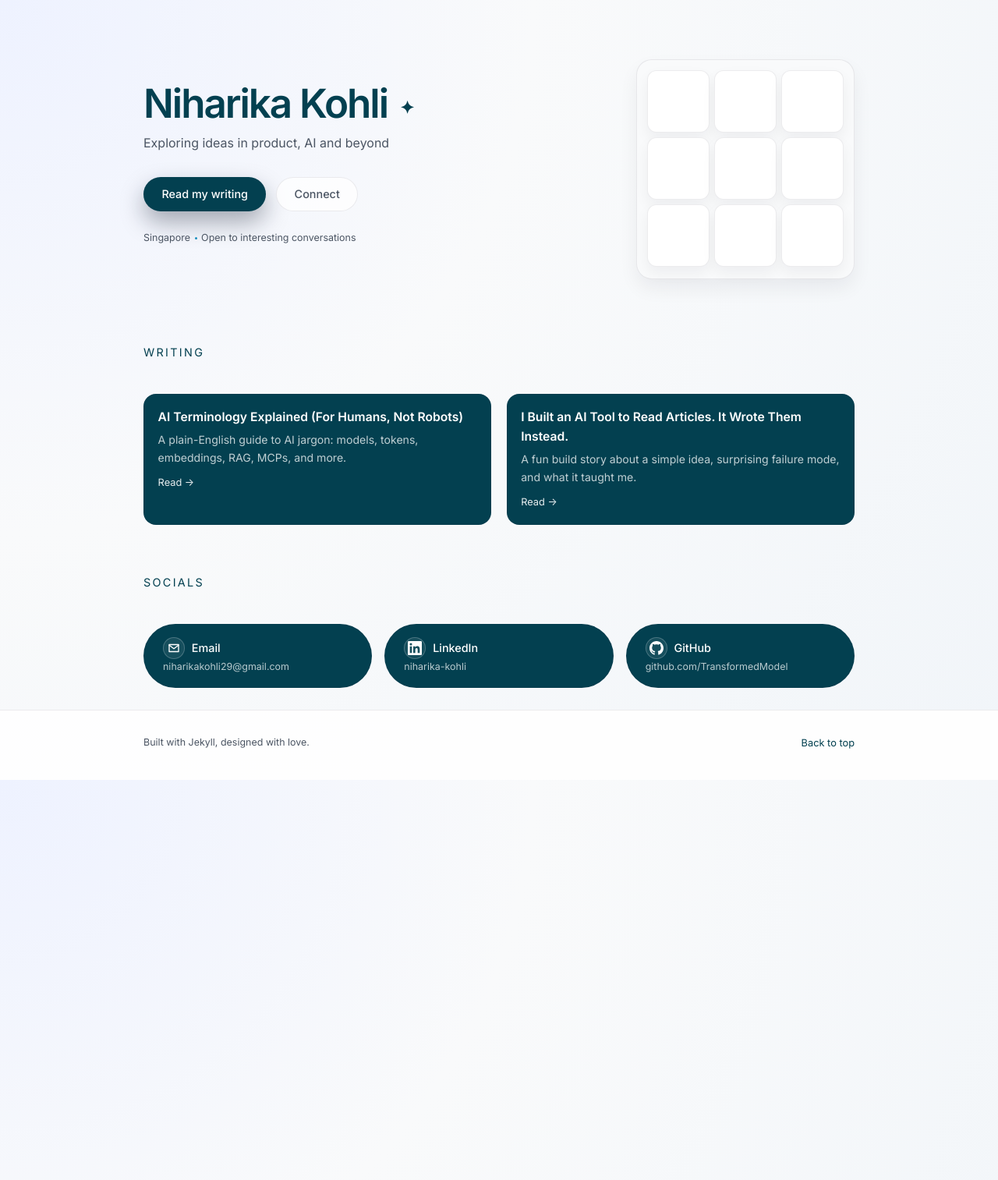
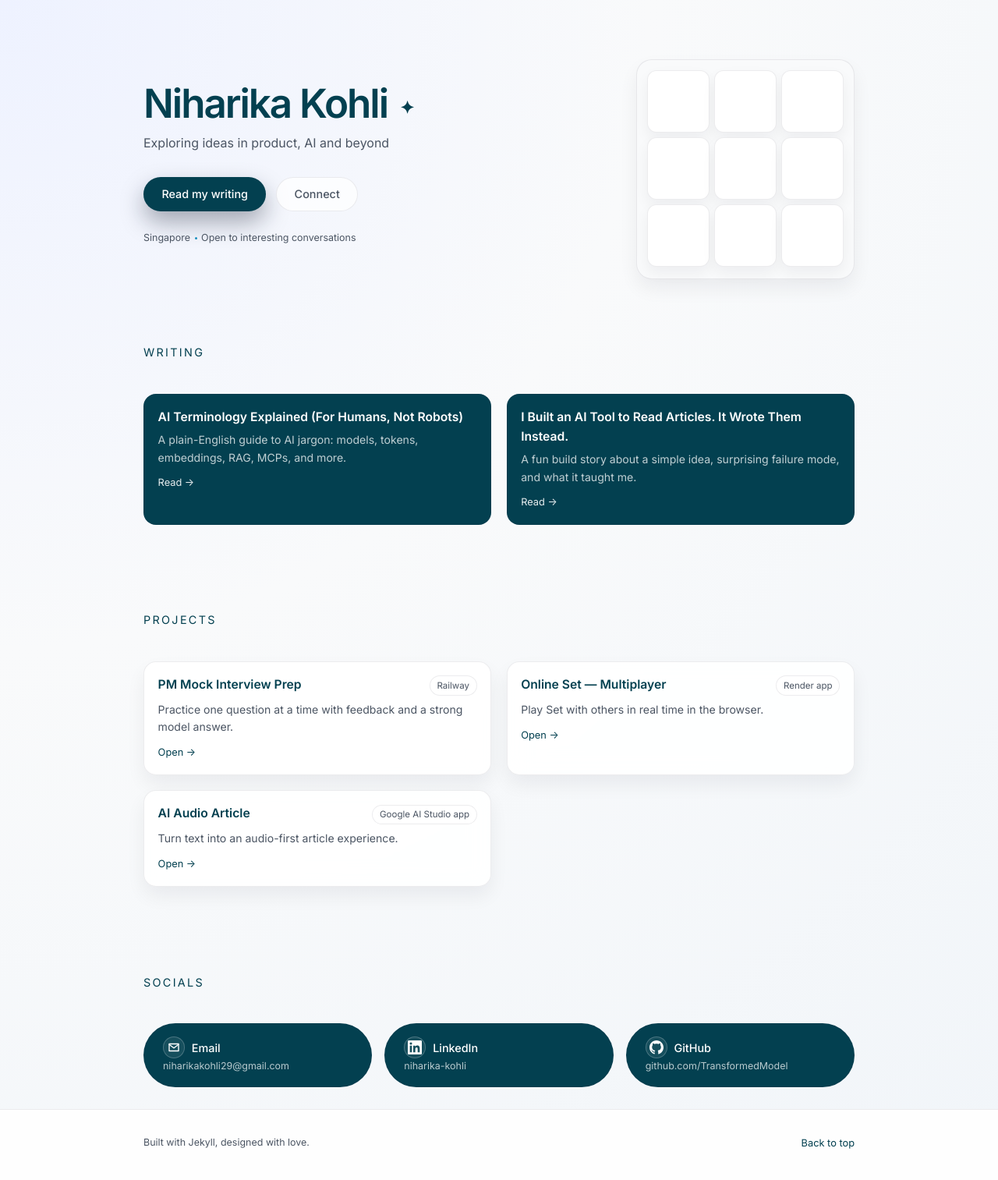
Before and after one commit to TransformedModel/TransformedModel.github.io, a Jekyll site: the page built from index.html, in a window 1280 px wide. Shown: the whole page at 78% size. Built offline with Jekyll 4.4.1, drawn with Linux system fonts in a browser that asks for light colours; before the commit the page ends 1000 px from its top, so only the background shows below that.

Commit message:
add side project

```diff
--- /dev/null
+++ b/_data/projects.yml
@@ -0,0 +1,14 @@
+- title: PM Mock Interview Prep
+  url: https://pm-mock-interviews-production.up.railway.app/
+  blurb: Practice one question at a time with feedback and a strong model answer.
+  note: Railway
+
+- title: Online Set — Multiplayer
+  url: https://sets-multiplayer.onrender.com/
+  blurb: Play Set with others in real time in the browser.
+  note: Render app
+
+- title: AI Audio Article
+  url: https://ai-audio-article.onrender.com/
+  blurb: Turn text into an audio-first article experience.
+  note: Google AI Studio app
--- a/assets/css/main.css
+++ b/assets/css/main.css
@@ -624,6 +624,70 @@ img {
   gap: 1.2rem;
 }
 
+.project-grid {
+  display: grid;
+  grid-template-columns: repeat(2, minmax(0, 1fr));
+  gap: 1.2rem;
+}
+
+.project-card {
+  border-radius: 16px;
+  border: 1px solid var(--border-subtle);
+  background: rgba(255, 255, 255, 0.9);
+  backdrop-filter: blur(14px);
+  padding: 1rem 1.1rem 1.1rem;
+  display: flex;
+  flex-direction: column;
+  gap: 0.45rem;
+  box-shadow: 0 12px 25px rgba(15, 23, 42, 0.06);
+  color: var(--ink);
+  transition:
+    background-color 0.35s ease,
+    border-color 0.35s ease,
+    box-shadow 0.22s ease,
+    transform 0.22s ease;
+}
+
+.project-card:hover {
+  transform: translateY(-1px);
+  border-color: rgba(23, 142, 189, 0.35);
+  box-shadow: 0 16px 45px rgba(15, 23, 42, 0.10);
+  background: #ffffff;
+}
+
+.project-top {
+  display: flex;
+  align-items: baseline;
+  justify-content: space-between;
+  gap: 0.8rem;
+}
+
+.project-title {
+  font-size: 0.98rem;
+  font-weight: 600;
+}
+
+.project-note {
+  font-size: 0.72rem;
+  color: var(--ink-soft);
+  border: 1px solid var(--border-subtle);
+  background: rgba(255, 255, 255, 0.75);
+  border-radius: 999px;
+  padding: 0.16rem 0.55rem;
+  flex: none;
+}
+
+.project-blurb {
+  font-size: 0.88rem;
+  color: var(--ink-soft);
+}
+
+.project-cta {
+  margin-top: 0.25rem;
+  font-size: 0.8rem;
+  color: var(--accent-strong);
+}
+
 .writing-card {
   border-radius: 16px;
   border: 1px solid var(--border-subtle);
@@ -896,6 +960,10 @@ img {
     grid-template-columns: minmax(0, 1fr);
   }
 
+  .project-grid {
+    grid-template-columns: minmax(0, 1fr);
+  }
+
   .social-grid {
     grid-template-columns: minmax(0, 1fr);
   }
--- a/index.html
+++ b/index.html
@@ -64,6 +64,29 @@ layout: default
           {% if post.blurb %}<div class="writing-blurb">{{ post.blurb }}</div>{% endif %}
           <div class="writing-cta">Read →</div>
         </a>
+      {% endfor %}
+    </div>
+  </div>
+</section>
+
+<section id="projects" class="section">
+  <div class="container">
+    <div class="section-head">
+      <p class="kicker">Projects</p>
+    </div>
+
+    <div class="project-grid">
+      {% for p in site.data.projects %}
+        {% if p.url %}
+          <a class="project-card" href="{{ p.url }}" target="_blank" rel="noopener">
+            <div class="project-top">
+              <div class="project-title">{{ p.title }}</div>
+              {% if p.note %}<div class="project-note">{{ p.note }}</div>{% endif %}
+            </div>
+            {% if p.blurb %}<div class="project-blurb">{{ p.blurb }}</div>{% endif %}
+            <div class="project-cta">Open →</div>
+          </a>
+        {% endif %}
       {% endfor %}
     </div>
   </div>
```
Also changed, not shown: 2 other files.
